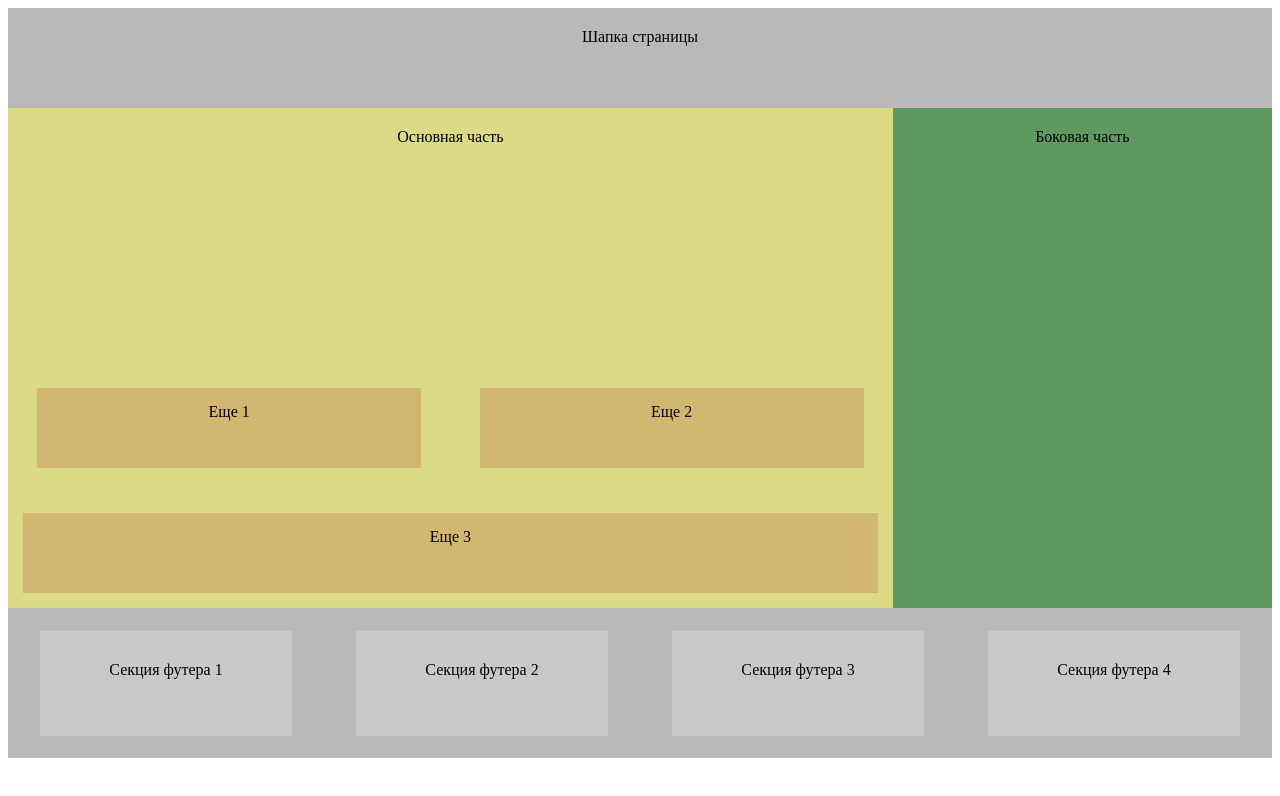
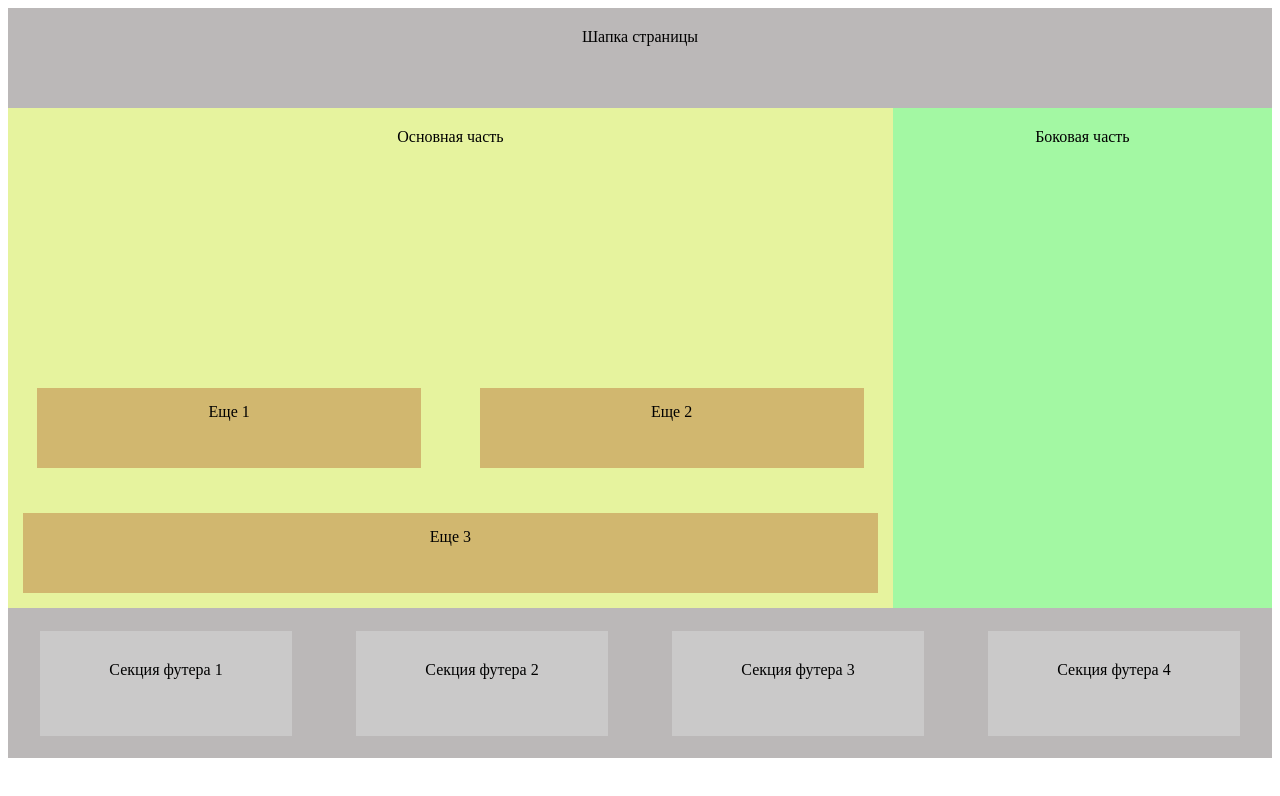
Before and after one commit to kretova0319/olgaweek05-01, a plain HTML site: page index.html in a window 1280 px wide. Drawn offline with Linux system fonts and the light colour scheme.

Commit message:
changed colours of main part

```diff
--- a/index.html
+++ b/index.html
@@ -23,7 +23,7 @@
         .yello{
             display: flex;
             flex-direction: column;
-            background-color: rgb(219, 219, 133);
+            background-color: rgb(230, 243, 158);
             width: 70%;
             height: 500px;
         }
@@ -41,7 +41,7 @@
             justify-content: space-around;
         }
         .green{
-            background-color: rgb(96, 153, 96);
+            background-color: rgb(163, 248, 163);
             width: 30%;
             height: 500px;
             text-align: center;
```
